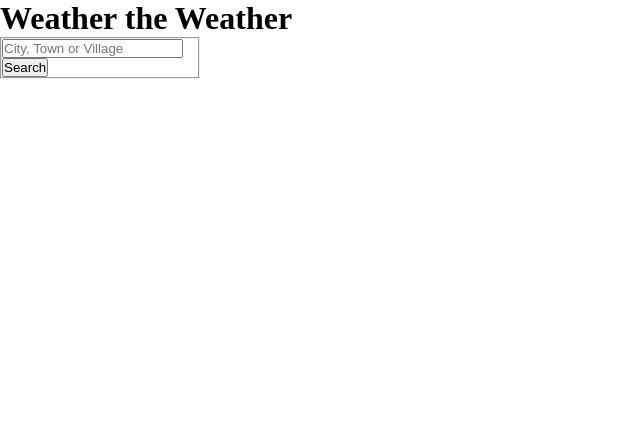
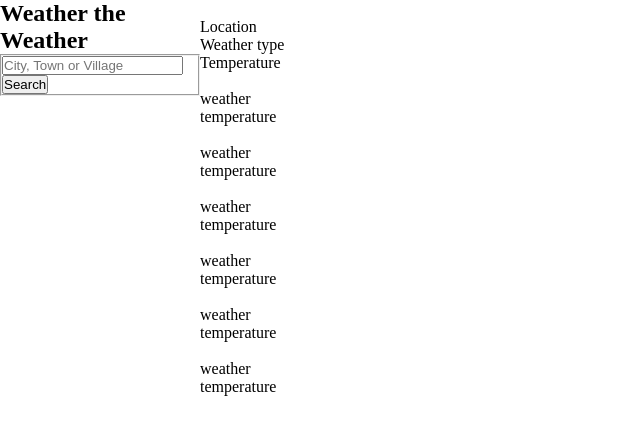
Before and after one commit to MrMSmithDev/weather-app, a website built with webpack: page dist/index.html in a window 1280 px wide. Shown: the whole page, without its empty margins (0-640 px from the left). Built offline with nearby package versions, Linux system fonts and the light colour scheme.

Commit message:
Layout card stack

```diff
--- a/dist/index.html
+++ b/dist/index.html
@@ -14,13 +14,13 @@
 
 <body>
 
-    <header>
-        <h1>Weather the Weather</h1>
-    </header>
-
     <div class="layout-wrapper">
 
         <nav>
+            <header>
+                <h1>Weather the Weather</h1>
+            </header>
+
             <form action="" method="post" class="search-form">
                 <fieldset>
                     <label for="location-input">
@@ -29,9 +29,56 @@
                     <button>Search</button>
                 </fieldset>
             </form>
+
         </nav>
 
-        <main></main>
+        <main>
+            <div class="forecast-output-container">
+                <img src="" alt="">
+                <p class="para-location">Location</p>
+                <p class="para-weather">Weather type</p>
+                <p class="para-temperature">Temperature</p>
+            </div>
+            <div class="card-stack">
+
+                <div class="card">
+                    <img src="" alt="">
+                    <p class="para-weather">weather</p>
+                    <p class="para-temperature">temperature</p>
+                </div>
+
+                <div class="card">
+                    <img src="" alt="">
+                    <p class="para-weather">weather</p>
+                    <p class="para-temperature">temperature</p>
+                </div>
+
+                <div class="card">
+                    <img src="" alt="">
+                    <p class="para-weather">weather</p>
+                    <p class="para-temperature">temperature</p>
+                </div>
+
+                <div class="card">
+                    <img src="" alt="">
+                    <p class="para-weather">weather</p>
+                    <p class="para-temperature">temperature</p>
+                </div>
+
+                <div class="card">
+                    <img src="" alt="">
+                    <p class="para-weather">weather</p>
+                    <p class="para-temperature">temperature</p>
+                </div>
+
+                <div class="card">
+                    <img src="" alt="">
+                    <p class="para-weather">weather</p>
+                    <p class="para-temperature">temperature</p>
+                </div>
+
+            </div>
+        </main>
     </div>
 
 </body>
```
